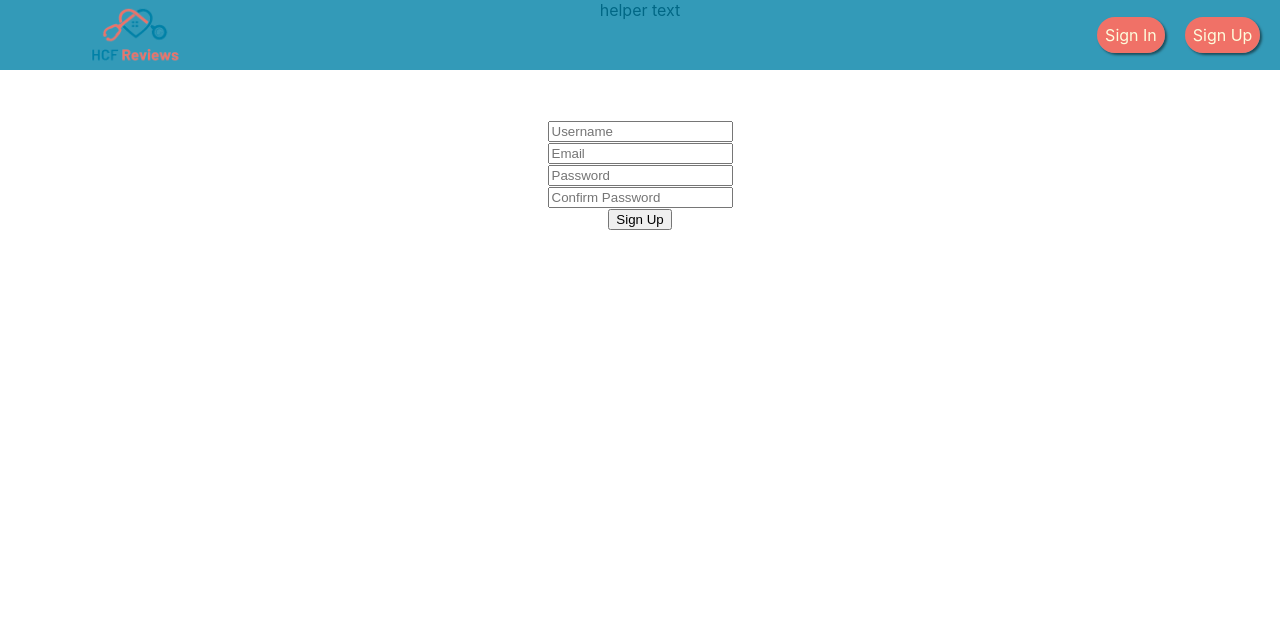
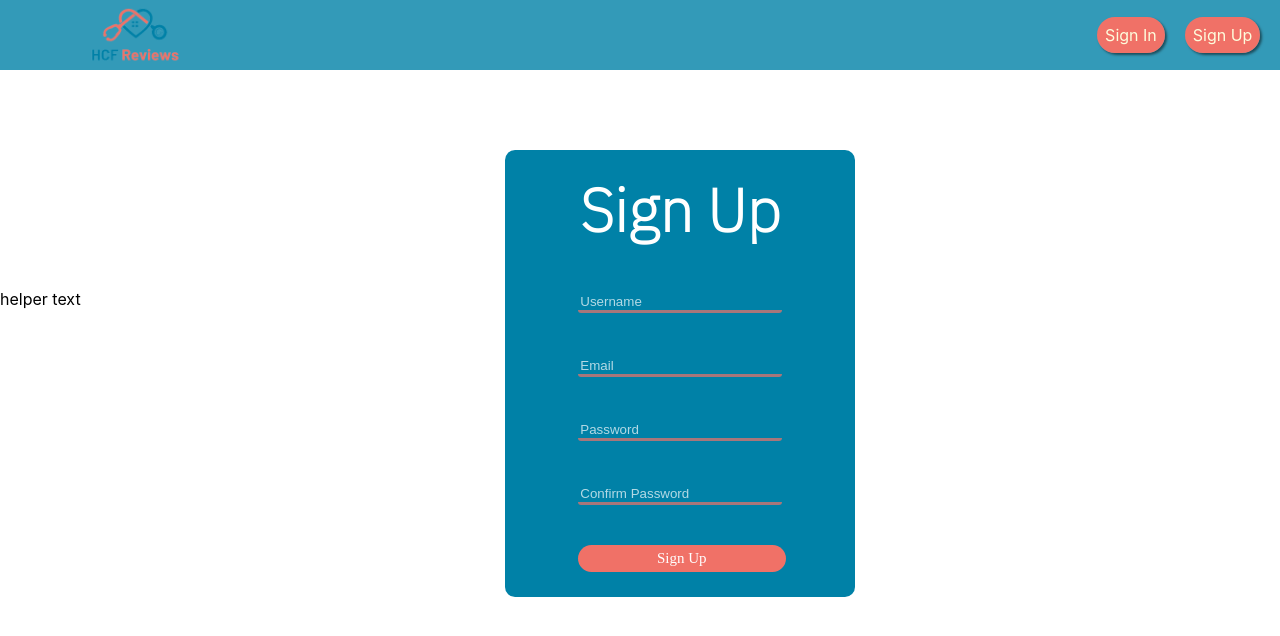
Before and after one commit to rodennis/HCF-review, a React (Create React App) app in the folder client/: page /signUp in a window 1280 px wide. Shown: the top 636 px of the page. Built offline with nearby package versions, Linux system fonts and the light colour scheme; no server answers.

Commit message:
style signup form

```diff
--- a/client/src/App.css
+++ b/client/src/App.css
@@ -10,3 +10,7 @@ input:focus {
   text-decoration: none;
   color: black;
 }
+
+::placeholder {
+  color: white;
+}
--- a/client/src/App.js
+++ b/client/src/App.js
@@ -71,8 +71,8 @@ function App() {
           path="/facility/:id"
           element={<Facility facilities={facilities} user={user} />}
         />
-        <Route path='/create-facility' element={<CreateFacility />}/>
-        <Route path='/profile' element={<UserProfile />}/>
+        <Route path="/create-facility" element={<CreateFacility />} />
+        <Route path="/profile" element={<UserProfile />} />
       </Routes>
     </div>
   );
--- a/client/src/screens/SignIn/SignIn.css
+++ b/client/src/screens/SignIn/SignIn.css
@@ -14,8 +14,7 @@
     border-radius: 10px;
 }
 
-.email {
-    padding-top: 20px;
+.email, .password {
     border-radius: 3px;
     background-color: transparent;
     border-style: none;
@@ -27,24 +26,8 @@
     color: white;
 }
 
-.email::placeholder {
-    color: white;
-}
-
-.password {
-    border-radius: 3px;
-    background-color: transparent;
-    border-style: none;
-    border-bottom: #F07167 solid;
-    margin: 5px;
-    width: 200px;
-    filter: opacity(0.7);
-    margin-bottom: 20px;
-    color: white;
-}
-
-.password::placeholder {
-    color: white;
+.email {
+    padding-top: 20px;
 }
 
 .sign-in-button {
--- a/client/src/screens/SignUp/SignUp.css
+++ b/client/src/screens/SignUp/SignUp.css
@@ -1,3 +1,53 @@
+.signup-div {
+    display: flex;
+    flex-direction: row;
+    justify-content: center;
+    align-items: center;
+}
+.signup-form-div {
+    flex: 1;
+}
+
 .signup-form {
-    margin-top: 100px;
+    background-color: #0081A7;
+    width: 350px;
+    margin: auto;
+    border-radius: 10px;
+    padding-bottom: 25px;
+    margin-top: 150px;
 }
+
+.signup-form h1 {
+    font-size: 60px;
+    padding-top: 20px;
+    color: white;
+    font-family: 'IBM plex sans';
+    margin-bottom: 20px;
+}
+
+.signup-username, .signup-email, .signup-password, .signup-confpass {
+    padding-top: 20px;
+    border-radius: 3px;
+    background-color: transparent;
+    border-style: none;
+    border-bottom: #F07167 solid;
+    margin: 5px;
+    width: 200px;
+    filter: opacity(0.7);
+    margin-bottom: 20px;
+    color: white;
+}
+
+.signup-submit {
+    border-radius: 20px;
+    background-color: #F07167;
+    color: white;
+    width: 208px;
+    margin-left: 3px;
+    padding: 5px;
+    border-style: none;
+    font-family: 'fira sans condensed';
+    font-size: 15px;
+    margin-top: 20px;
+    cursor: pointer;
+}
--- a/client/src/screens/SignUp/SignUp.jsx
+++ b/client/src/screens/SignUp/SignUp.jsx
@@ -1,31 +1,34 @@
-import {useState} from 'react';
-import './SignUp.css'
-import {signUp} from '../../services/users'
+import { useState } from "react";
+import "./SignUp.css";
+import { signUp } from "../../services/users";
+import { useNavigate } from "react-router-dom";
 
-function SignUp({setUser}) {
+function SignUp() {
+  const navigate = useNavigate();
 
-    const [passMessage, setPassMessage] = useState('')
+  const [passMessage, setPassMessage] = useState("");
   const [signUpForm, setSignUpForm] = useState({
-        username: '',
-        email: '',
-        password: '',
-        confPassword: ''
-    })
+    username: "",
+    email: "",
+    password: "",
+    confPassword: "",
+  });
 
   const credentials = {
     username: signUpForm.username,
     email: signUpForm.email,
-        password_digest: signUpForm.password,
-    }
+    password: signUpForm.password,
+  };
 
   const handleSubmit = async (e) => {
-        e.preventDefault()
-        if(signUpForm.password === signUpForm.confPassword){
-        await signUp(credentials)
-        }else {
-            setPassMessage('Password and Confirm Password do not match.')
+    e.preventDefault();
+    if (signUpForm.password === signUpForm.confPassword) {
+      await signUp(credentials);
+      navigate("/signIn");
+    } else {
+      setPassMessage("Password and Confirm Password do not match.");
     }
-    }
+  };
 
   const handleChange = (event) => {
     const { name, value } = event.target;
@@ -35,22 +38,58 @@ function SignUp({setUser}) {
     });
   };
 
-  return <div>
-      <div>
-          helper text
+  return (
+    <div className="signup-div">
+      <div>helper text</div>
+      <div className="signup-form-div">
+      <form className="signup-form" onSubmit={handleSubmit}>
+        <h1>Sign Up</h1>
+        {passMessage && <h2>{passMessage}</h2>}
+        <input
+          className="signup-username"
+          onChange={handleChange}
+          type="text"
+          name="username"
+          value={signUpForm.username}
+          placeholder="Username"
+          required
+          />
+        <br />
+        <input
+          className="signup-email"
+          onChange={handleChange}
+          type="text"
+          name="email"
+          value={signUpForm.email}
+          placeholder="Email"
+          required
+          />
+        <br />
+        <input
+          className="signup-password"
+          onChange={handleChange}
+          type="password"
+          name="password"
+          value={signUpForm.password}
+          placeholder="Password"
+          required
+          />
+        <br />
+        <input
+          className="signup-confpass"
+          onChange={handleChange}
+          type="password"
+          name="confPassword"
+          value={signUpForm.confPassword}
+          placeholder="Confirm Password"
+          required
+          />
+        <br />
+        <button className="signup-submit">Sign Up</button>
+      </form>
           </div>
-      <form className='signup-form' onSubmit={handleSubmit}>
-          { passMessage &&
-              <h2>{passMessage}</h2>
-          }
-      <input onChange={handleChange} type="text" name='username' value={signUpForm.username} placeholder='Username' required/>
-      <br />
-      <input onChange={handleChange} type="text" name='email' value={signUpForm.email} placeholder='Email' required/><br />
-      <input onChange={handleChange} type="password" name='password' value={signUpForm.password} placeholder='Password' required/><br />
-      <input onChange={handleChange} type="password" name='confPassword' value={signUpForm.confPassword}placeholder='Confirm Password' required/><br />
-      <button>Sign Up</button>
-      </form>
-  </div>;
+    </div>
+  );
 }
 
 export default SignUp;
```
Lines whose indentation alone changed are shown as unchanged.
